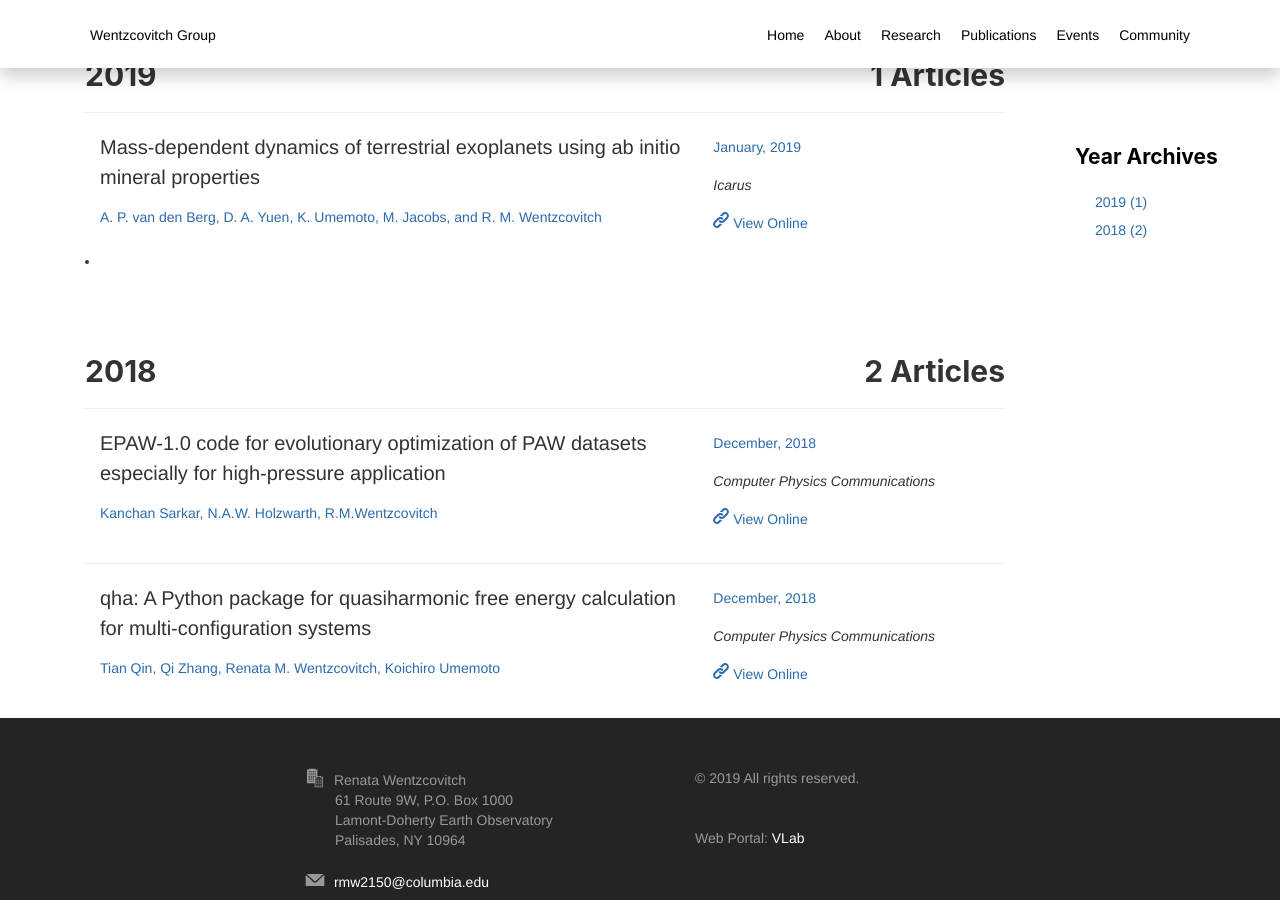
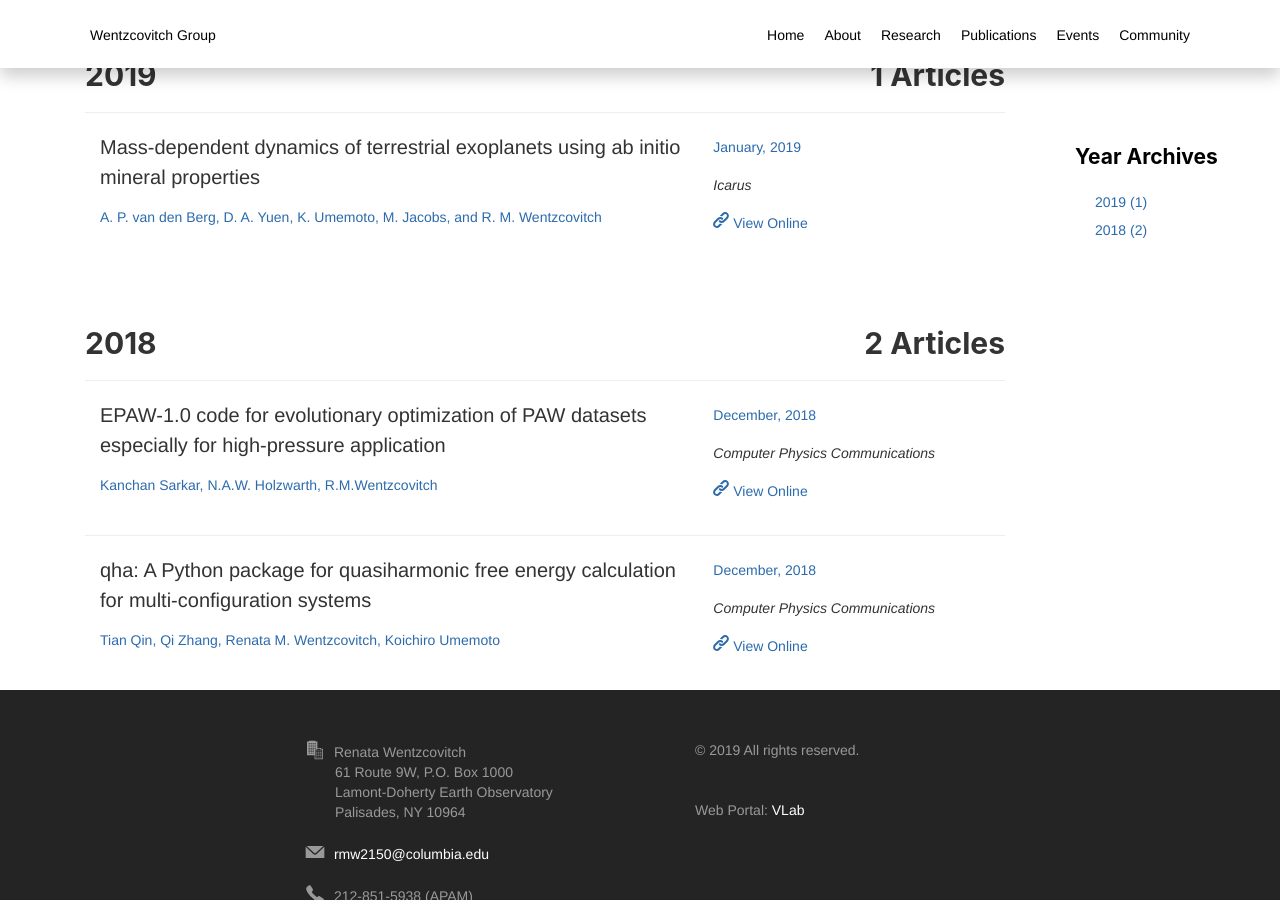
Before and after one commit to mineralcloud/mineralcloud.github.io, a Jekyll site: the page built from publications/index.html, in a window 1280 px wide and 900 px high, scrolled down 459 px. Built offline with Jekyll 4.4.1, drawn with Linux system fonts in a browser that asks for light colours; nearby versions of some CDN libraries.

Commit message:
publication

```diff
--- a/publications/index.html
+++ b/publications/index.html
@@ -53,10 +53,9 @@ header-img: static/img/header1.jpg
                 </ul>
                 <hr>
                 {% endfor %}
-
             </li>
+        {% endfor %}
         </ul>
-    {% endfor %}
     </div>
 
 </div>
```
Lines whose indentation alone changed are shown as unchanged.
